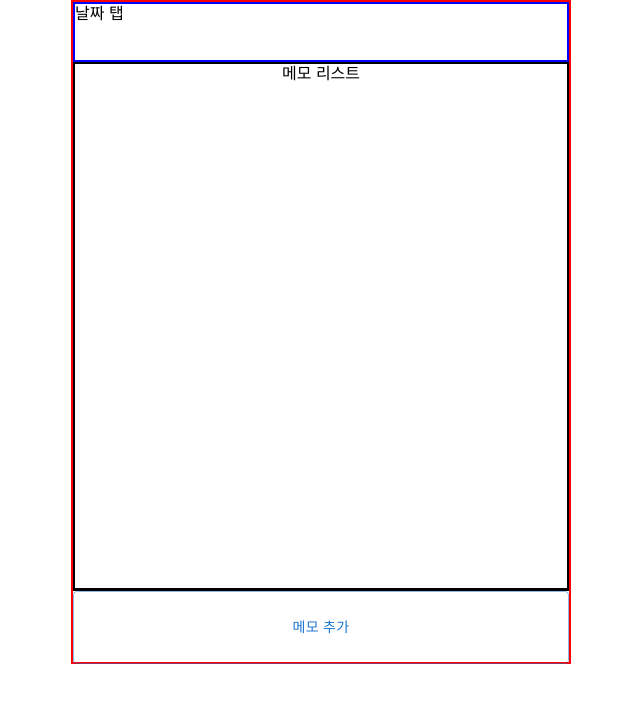
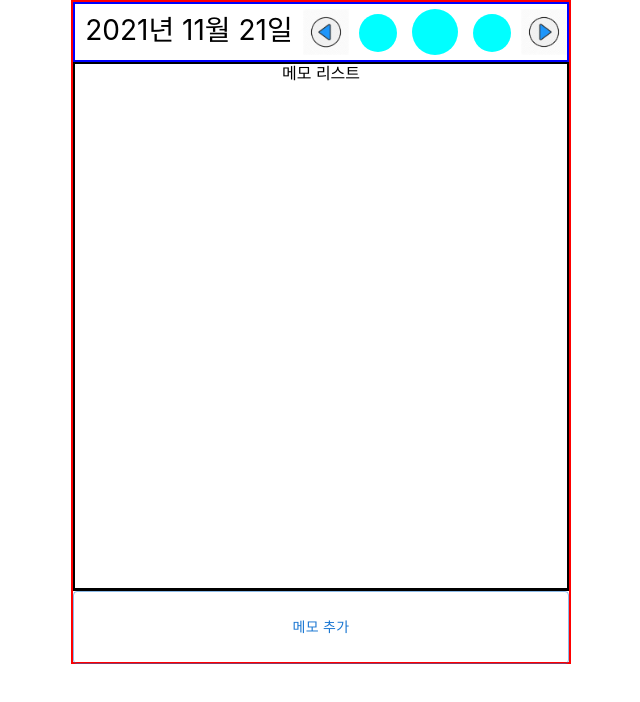
Before and after one commit to jaewoogwak/Memo, a React (Create React App) app: page / in a window 1280 px wide. Shown: the top 702 px of the page, without its empty margins (319-959 px from the left). Built offline with nearby package versions, Linux system fonts and the light colour scheme.

Commit message:
calener bar

```diff
--- a/src/App.js
+++ b/src/App.js
@@ -6,6 +6,7 @@ import Nav from './component/Nav';
 import MemoList from './component/MemoList';
 import MemoAddButton from './component/MemoAddButton';
 import Dialog from './component/FormDialog';
+import Bar from './component/Calender/Bar';
 
 function App() {
 
@@ -22,7 +23,8 @@ function App() {
   return (
     <div class="content">
       <div class="nav-date">
-        <Nav />
+        <Bar/>
+        {/* <Nav /> */}
       </div>
       <div class="list">
         <MemoList memoList={list} />
--- /dev/null
+++ b/src/component/Calender/Bar.js
@@ -0,0 +1,47 @@
+import React from "react";
+import './calenderTab.css';
+import NextBtn from './nextBtn.jpg';
+import previousBtn from './previousBtn.jpg';
+
+const Bar = () => {
+
+    const moveNext = () => {
+        console.log("next");
+    }
+
+    const movePrevious = () => {
+        console.log("previous");
+    }
+
+    return (
+        <div class="calender-bar">
+            <div class="present">
+                2021년 11월 21일
+
+
+            </div>
+            <div class="content-date">
+                <div onClick ={movePrevious} class="button previous">
+                    <img src={previousBtn} alt="어제" />
+                </div>
+                <div class="day yesterday">
+
+                </div>
+                <div class="day today">
+
+                </div>
+                <div class="day tomorrow">
+
+                </div>
+                <div onClick ={moveNext} class="button next">
+                    <img src={NextBtn} alt="내일" />
+                </div>
+            </div>
+
+
+        </div>
+    )
+
+}
+
+export default Bar;
--- /dev/null
+++ b/src/component/Calender/calenderTab.css
@@ -0,0 +1,50 @@
+.calender-bar {
+    display: flex;
+    justify-content: space-between;
+}
+.present {
+    margin: 0 auto;
+    text-align: center;
+    padding-top: 10px;
+    font-size: 28px;
+
+}
+
+.content-date {
+    display: flex;
+    justify-content: right;
+}
+
+.day {
+    margin:5px;
+}
+
+.yesterday {
+    border-radius: 100%;
+    width: 38px;
+    height: 38px;
+    background-color: aqua;
+    margin:10px;
+}
+
+.today {
+    border-radius: 100%;
+    width: 46px;
+    height: 46px;
+    background-color: aqua;
+}
+
+.tomorrow {
+    border-radius: 100%;
+    width: 38px;
+    height: 38px;
+    background-color: aqua;
+    margin:10px
+
+}
+
+.button {
+    width: 46px;
+    height: 46px;
+    margin-top:5px;
+}
--- a/src/component/FormDialog.js
+++ b/src/component/FormDialog.js
@@ -29,8 +29,8 @@ export default function FormDialog(props) {
     handleClose();
   }
   return (
-    <div class ="bt">
-      <Button className = "button" variant="outlined" onClick={handleClickOpen}>
+    <div className ="bt">
+      <Button className = "addBtn" variant="outlined" onClick={handleClickOpen}>
         메모 추가
       </Button>
       <Dialog open={open} onClose={handleClose}>
--- a/src/style.css
+++ b/src/style.css
@@ -26,7 +26,7 @@
     height: 74px;
 }
 
-.button {
+.addBtn {
     height: 100%;
     width: 100%;
 }
```
Also changed, not shown: src/component/Calender/Calender.js (added, +9 -0 lines), src/component/Calender/nextBtn.jpg (added), src/component/Calender/previousBtn.jpg (added).
